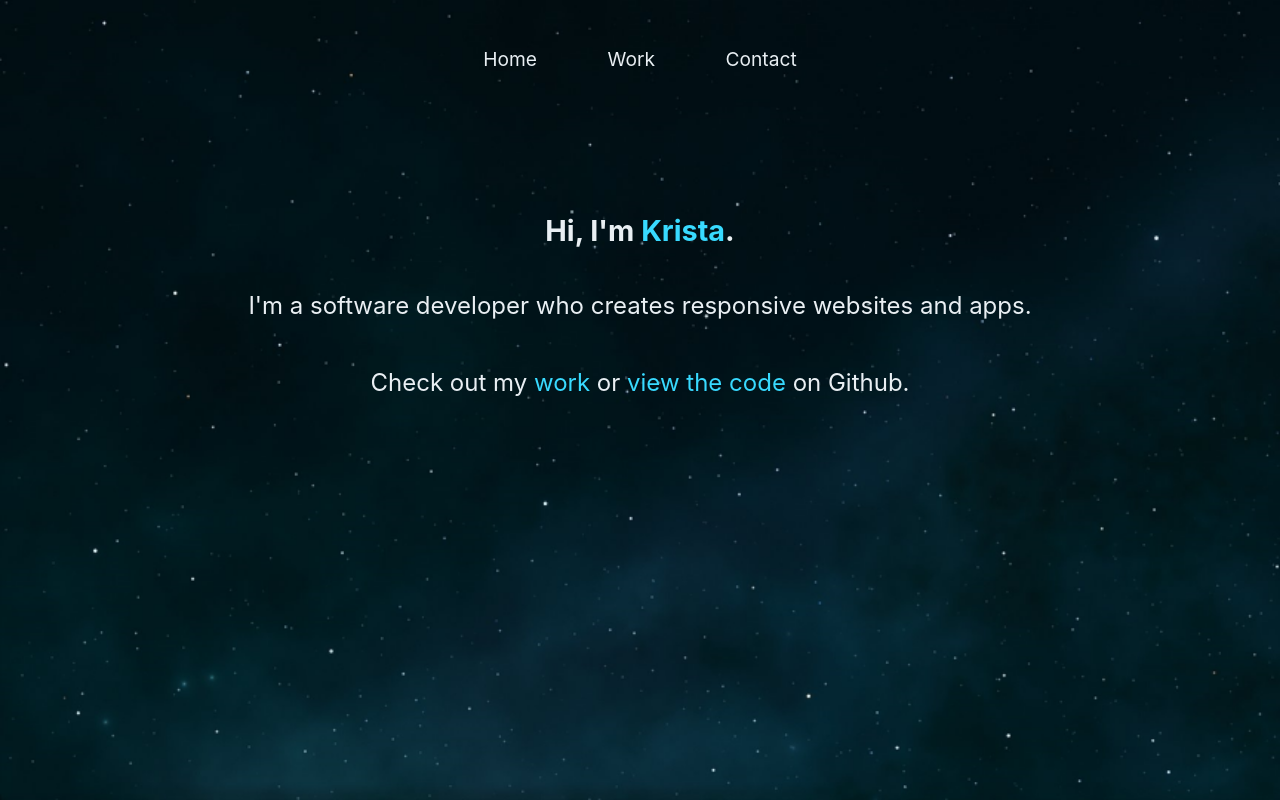
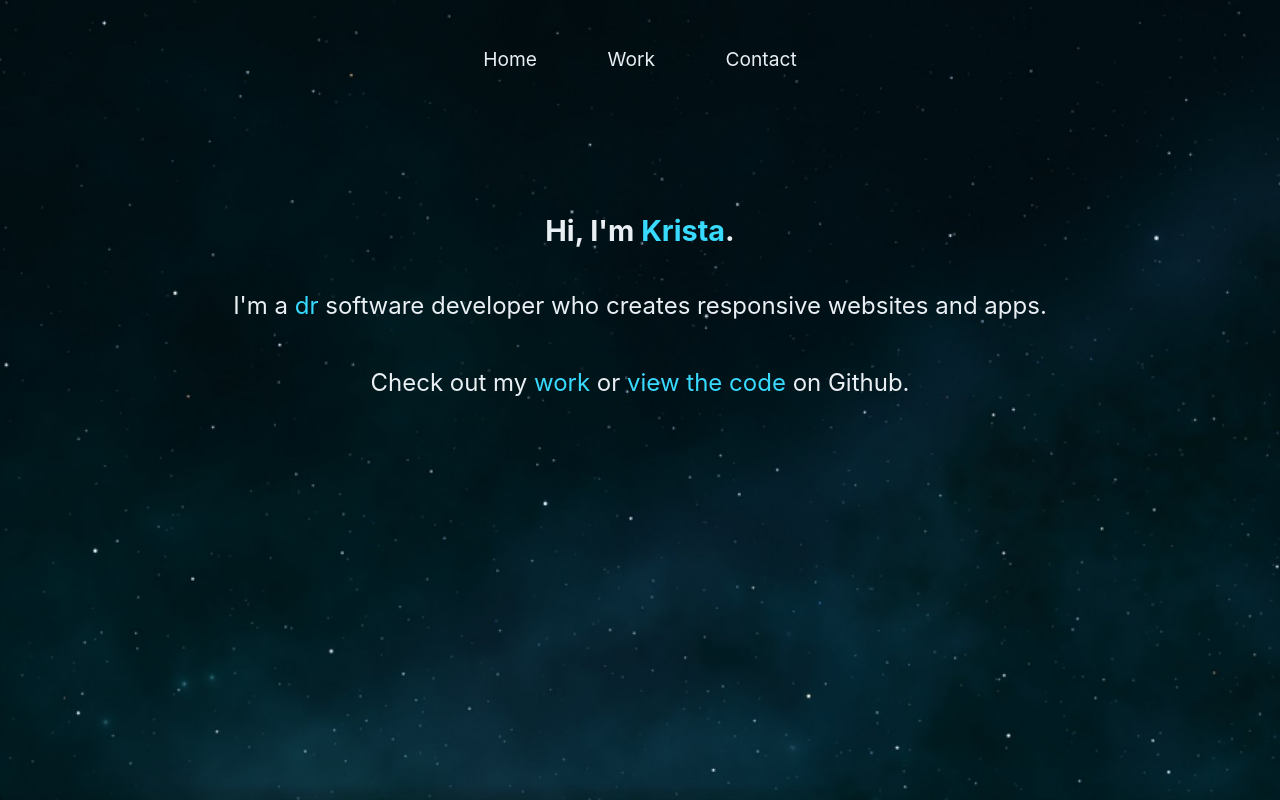
Before and after one commit to morales-k/morales-k.github.io, a React (Create React App) app: page / in a window 1280 px wide. Built offline with nearby package versions, Linux system fonts and the light colour scheme.

Commit message:
Style updates
Slightly increased type effect speed and form opacity.

```diff
--- a/src/components/Home.js
+++ b/src/components/Home.js
@@ -11,7 +11,7 @@ function Home(props) {
       <p>I'm a
         <TypingEffect
           words={words}
-          keySpeed={200}
+          keySpeed={100}
           maxPauseAmount={8} />
         software developer who creates responsive websites and apps.
       </p>
--- a/src/styles/Contact/contact.scss
+++ b/src/styles/Contact/contact.scss
@@ -21,7 +21,7 @@
   display: flex;
   flex-direction: column;
   text-align: left;
-  background-color: rgba(99, 109, 112, 0.1);
+  background-color: rgba(99, 109, 112, 0.2);
   border-radius: 4px;
   margin: 2%;
 }
```
